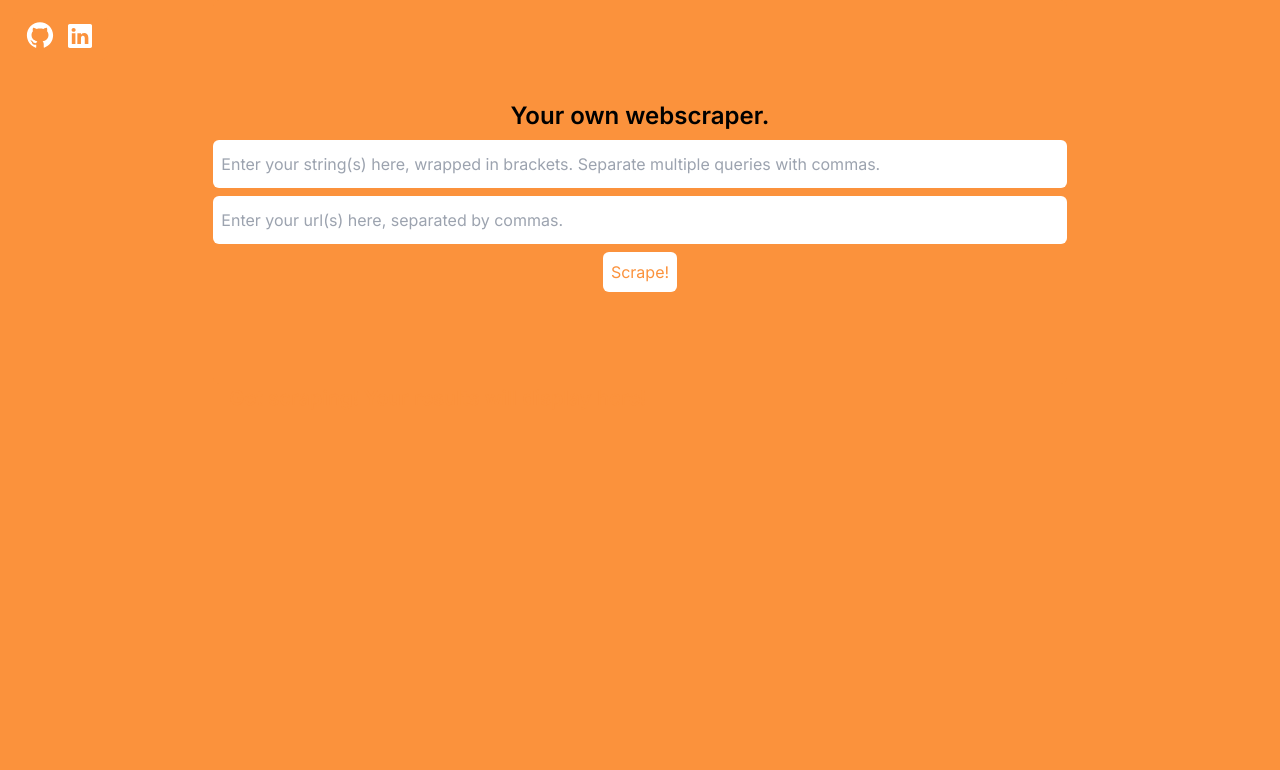
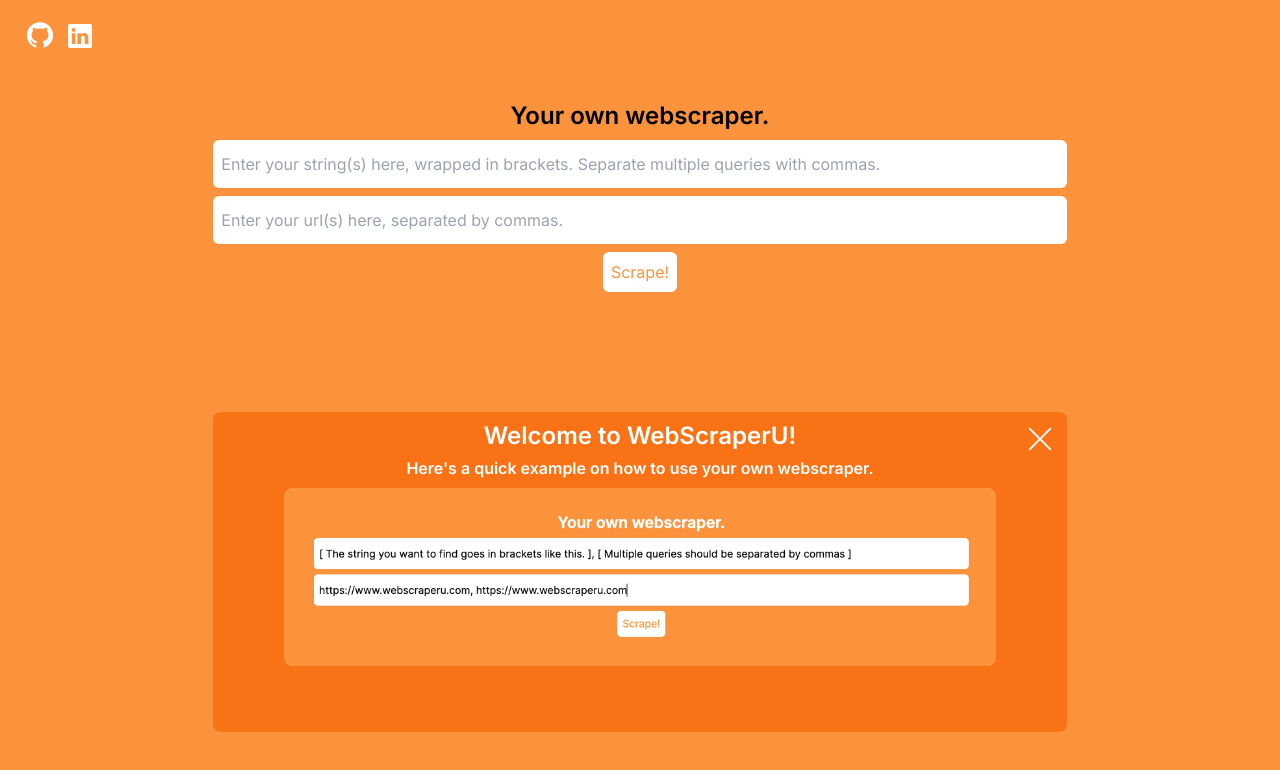
Before and after one commit to rkhalil38/WebScraperU, a Next.js app: page / in a window 1280 px wide. Shown: the top 770 px of the page. Built offline with nearby package versions, Linux system fonts and the light colour scheme.

Commit message:
added beginning tutorial and improved fetch error handling

```diff
--- a/app/Components/DisplayBoxes.tsx
+++ b/app/Components/DisplayBoxes.tsx
@@ -81,10 +81,12 @@ const DisplayBoxes = ({ formData, url, submitEvent }: {formData: FormData, url:
 
         const retrieveUserData = async () => {
 
-            const get_response = await fetch(fetching_url, {
-                method: 'GET'
-            })
+
             try{
+                const get_response = await fetch(fetching_url, {
+                    method: 'GET'
+                })
+
                 const data = await get_response.json()
 
                 //const data_array: ScrapedData[] = Object.values(data)
--- a/app/Components/Searchbar.tsx
+++ b/app/Components/Searchbar.tsx
@@ -1,6 +1,5 @@
 "use client";
-import { randomInt } from "crypto";
-import { FormEvent, Suspense, useEffect, useState } from "react";
+import { useEffect, useState } from "react";
 import DisplayBoxes from "./DisplayBoxes";
 
 interface FormData {
--- /dev/null
+++ b/app/Components/Tutorial.tsx
@@ -0,0 +1,39 @@
+"use client";
+import { useEffect, useState } from "react";
+import { BsXLg } from 'react-icons/bs'
+import image from '../tutorial.png'
+
+const Tutorial = () => {
+
+    const [isActive, setIsActive] = useState(true)
+
+    const handleToggle = () => {
+        setIsActive(!isActive)
+    }
+
+
+    return (
+        <div className="container flex w-full">
+
+            { isActive?
+                <div className='flex flex-row bg-orange-500 w-full h-80 rounded-lg'>
+                    <div className="w-1/12 h-full rounded-l-lg"></div>
+                    <div className="w-10/12 h-full">
+                        <h1 className="text-white text-2xl font-semibold text-center mt-2 mb-1">Welcome to WebScraperU!</h1>
+                        <p className="text-white font-semibold text-center mb-2">Here's a quick example on how to use your own webscraper.</p>
+                        <img src={ image.src } className="rounded-lg"></img>
+                    </div>
+                    <div className="w-1/12 text-right rounded-r-lg">
+                        <button onClick={ handleToggle } className="text-white hover:text-red-600 px-3 py-3 text-3xl"><BsXLg/></button>
+                    </div>
+                </div>
+            :
+            null}
+            <div>
+
+            </div>
+        </div>
+    )
+}
+
+export default Tutorial
--- a/app/page.tsx
+++ b/app/page.tsx
@@ -1,7 +1,7 @@
 import Searchbar from './Components/Searchbar'
-import DisplayBoxes from './Components/DisplayBoxes'
-import Head from 'next/head'
 import Navbar from './Components/Navbar'
+import Tutorial from './Components/Tutorial'
+
 require('dotenv').config()
 
 export default async function Home() {
@@ -15,6 +15,7 @@ export default async function Home() {
       </div>
       <div className='flex flex-col container h-full w-4/6 bg-orange-400 items-center overflow-scroll'>
         <Searchbar url= { api_endpoint }/>
+        <Tutorial/>
       </div>
       <div className='flex container h-full w-1/6 bg-orange-400 items center'></div>
     </main>
```
Also changed, not shown: app/tutorial.png (added).
